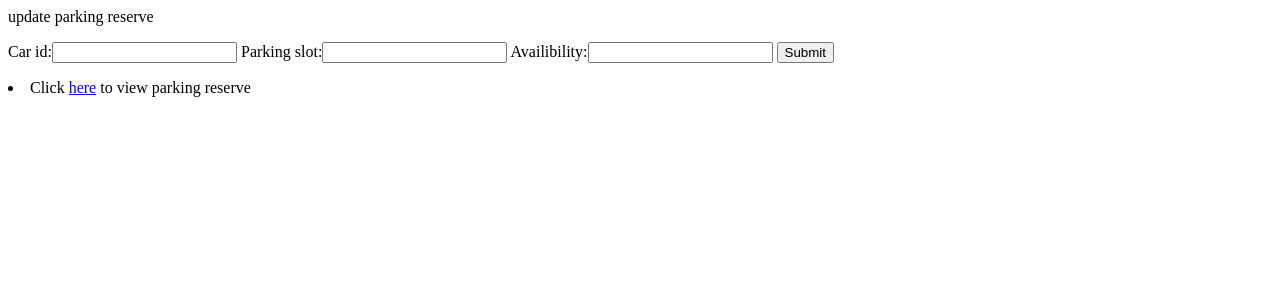
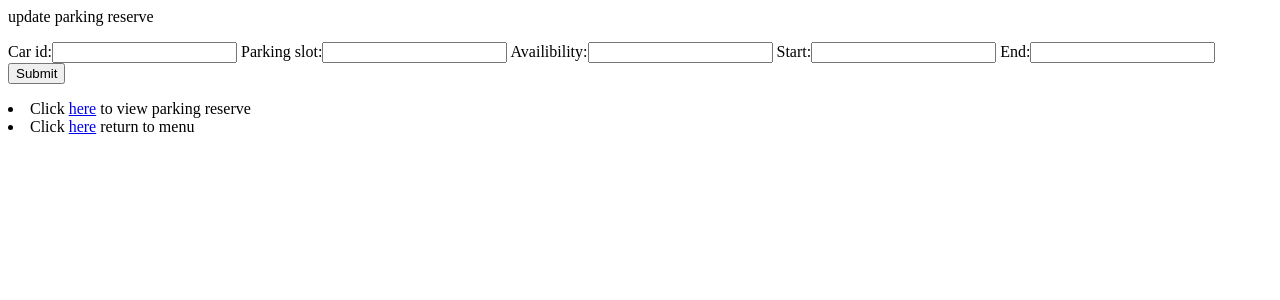
Before and after one commit to richardqlin/my_parking, a Django app: page /parking/reserve/ in a window 1280 px wide. Shown: the top 300 px of the page. Run offline with Django 3.2, Linux system fonts and the light colour scheme.

Commit message:
seventh edition

```diff
--- a/mypark/parking/models.py
+++ b/mypark/parking/models.py
@@ -12,11 +12,10 @@ class Car(models.Model):
 	lat=models.CharField(max_length=50)
 	lang=models.CharField(max_length=50)
 	#radius=models.CharField(max_length=50)
-	parkingtime=models.DateTimeField(blank=True,null=True)
-	duration=models
-
+	start=models.DateTimeField(blank=True,null=True)
+	end=models.DateTimeField(blank=True,null=True)
 	def __unicode__(self):
-		return "%s %s %s %s" %(self.car_id,self.lat, self.lang,self.parkingtime)
+		return "%s %s %s %s %s" %(self.car_id,self.lat, self.lang,self.start,self.end)
 
 
 class Parking(models.Model):
@@ -24,8 +23,8 @@ class Parking(models.Model):
 	parking_slot=models.CharField(max_length=200)
 	availibility=models.IntegerField(blank=True,null=True)
 
-	#expiretime=models.DateTimeField(db_column='expireTime', blank=True,null=True)
-
+	start=models.DateTimeField(blank=True,null=True)
+	end=models.DateTimeField(blank=True,null=True)
 	def __unicode__(self):
 
-		return "%s %s %s" %(self.car_id, self.parking_slot,self.availibility)
+		return "%s %s %s %s %s" %(self.car_id, self.parking_slot,self.availibility,self.start,self.end)
--- a/mypark/parking/templates/delete.html
+++ b/mypark/parking/templates/delete.html
@@ -21,3 +21,4 @@ availibility: {{p.availibility}}
 </form>
 
 <li> Click <a href="/parking/reserve_view/">here</a> to view parking reserve </li>
+<li> Click <a href="/parking/">here</a> return to menu </li>
--- a/mypark/parking/templates/menu.html
+++ b/mypark/parking/templates/menu.html
@@ -1,3 +1,5 @@
+<h5>Main Menu</h5>
+
 <li> Click <a href="/parking/car/">here</a> to got enter find a parking</li>
 
 <li> Click <a href="/parking/reserve/">here</a> to got enter parking reserve </li>
--- a/mypark/parking/templates/reserve.html
+++ b/mypark/parking/templates/reserve.html
@@ -11,3 +11,5 @@
 </form>
 
 <li> Click <a href="/parking/reserve_view/">here</a> to view parking reserve </li>
+
+<li> Click <a href="/parking/">here</a> return to menu </li>
--- a/mypark/parking/templates/reserve_view.html
+++ b/mypark/parking/templates/reserve_view.html
@@ -9,5 +9,9 @@
 car_id: {{p.car_id}}
 parking_slot: {{p.parking_slot}}
 availibility: {{p.availibility}}
+parking start: {{p.start}}
+parking end: {{p.end}}
 </li>
 {% endfor %}
+
+<li> Click <a href="/parking/">here</a> return to menu </li>
--- a/mypark/parking/views.py
+++ b/mypark/parking/views.py
@@ -37,6 +37,8 @@ def car_success(request):
 	for s in car:
 		a= s.car_id
 		a=str(a)
+		car_start=s.start
+		car_end=s.end
 		break
 
 
@@ -48,6 +50,8 @@ def car_success(request):
 		if p.availibility==1:
 			p.availibility=0
 			p.car_id=a
+			p.start=car_start
+			p.end=car_end
 			p.save()
 
 			break
@@ -57,11 +61,11 @@ def car_success(request):
 
 def reserve(request):
 
-	if request.method=='UPDATE':
+	if request.method=='POST':
 		p_form=ParkingForm(request.POST)
 		if p_form.is_valid():
 			p_form.save()
-			#return HttpResponseRedirect('/parking/reserve_success')
+			return HttpResponseRedirect('/parking/reserve_view')
 		else:
 			return render(request,'reserve.html',{'p_form':p_form})
 	p_form =ParkingForm()
```
Also changed, not shown: mypark/parking/templates/car_success.html (+6 -1 lines), mypark/db.sqlite3, mypark/parking/migrations/0001_initial.py, 4 other files.
